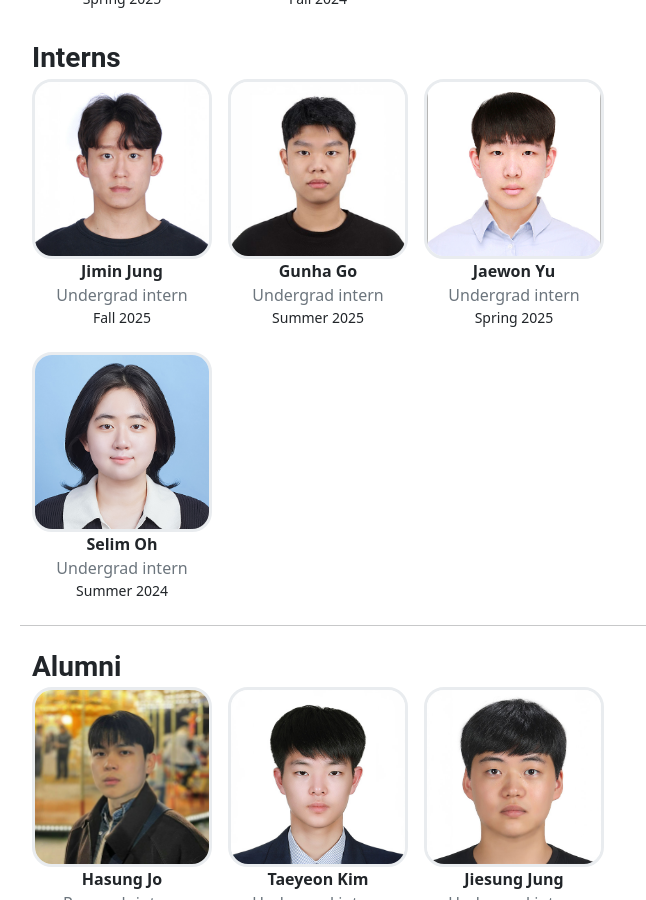
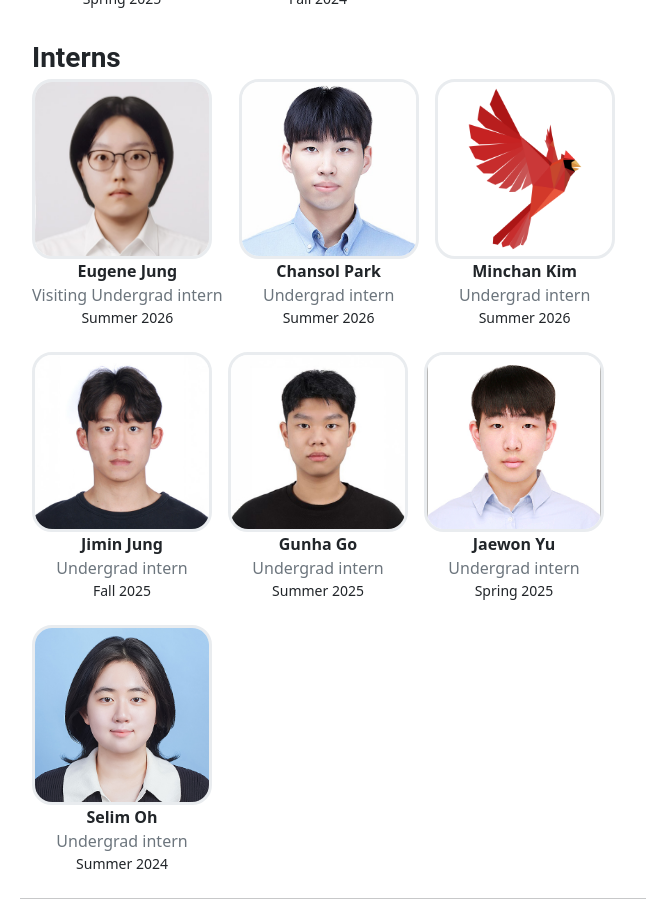
Before and after one commit to postech-compsec/postech-compsec.github.io, a Jekyll site: the page built from pages/people.md, in a window 1280 px wide and 900 px high, scrolled down 1372 px. Shown: the whole window, without its empty margins (240-886 px from the left). Built offline with Jekyll 4.4.1, drawn with Linux system fonts in a browser that asks for light colours; nearby versions of some CDN libraries.

Commit message:
new interns

```diff
--- a/_data/people.yml
+++ b/_data/people.yml
@@ -60,6 +60,24 @@ Graduate Students:
   site: #
 
 Interns:
+- name: Eugene Jung
+  role: Visiting Undergrad intern
+  since: Summer 2026
+  image: assets/people/eugene.jpg
+  site: https://github.com/EGMin-Jeong
+
+- name: Chansol Park
+  role: Undergrad intern
+  since: Summer 2026
+  image: assets/people/chansol.jpg
+  site: #
+
+- name: Minchan Kim
+  role: Undergrad intern
+  since: Summer 2026
+  image: assets/people/default.png
+  site: #
+
 - name: Jimin Jung
   role: Undergrad intern
   since: Fall 2025
```
Also changed, not shown: pages/home.md (+5 -4 lines), assets/people/chansol.jpg (added), assets/people/eugene.jpg (added).
